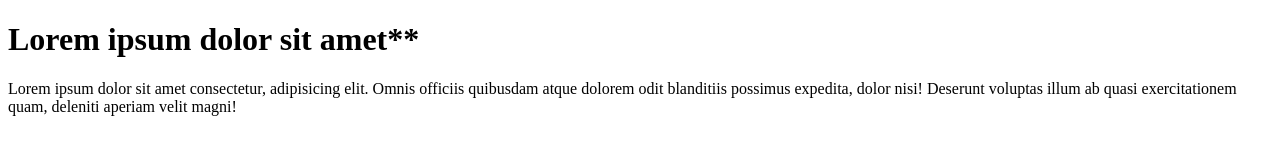
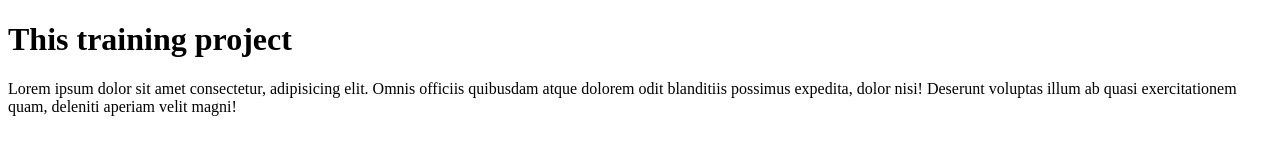
Before and after one commit to w0lfram00/Test_repository, a plain HTML site: page index.html in a window 1280 px wide. Drawn offline with Linux system fonts and the light colour scheme.

Commit message:
bode change

```diff
--- a/index.html
+++ b/index.html
@@ -8,7 +8,7 @@
   </head>
 
   <body>
-    <h1>Lorem ipsum dolor sit amet**</h1>
+    <h1>This training project</h1>
     <p>
       Lorem ipsum dolor sit amet consectetur, adipisicing elit. Omnis officiis
       quibusdam atque dolorem odit blanditiis possimus expedita, dolor nisi!
```
